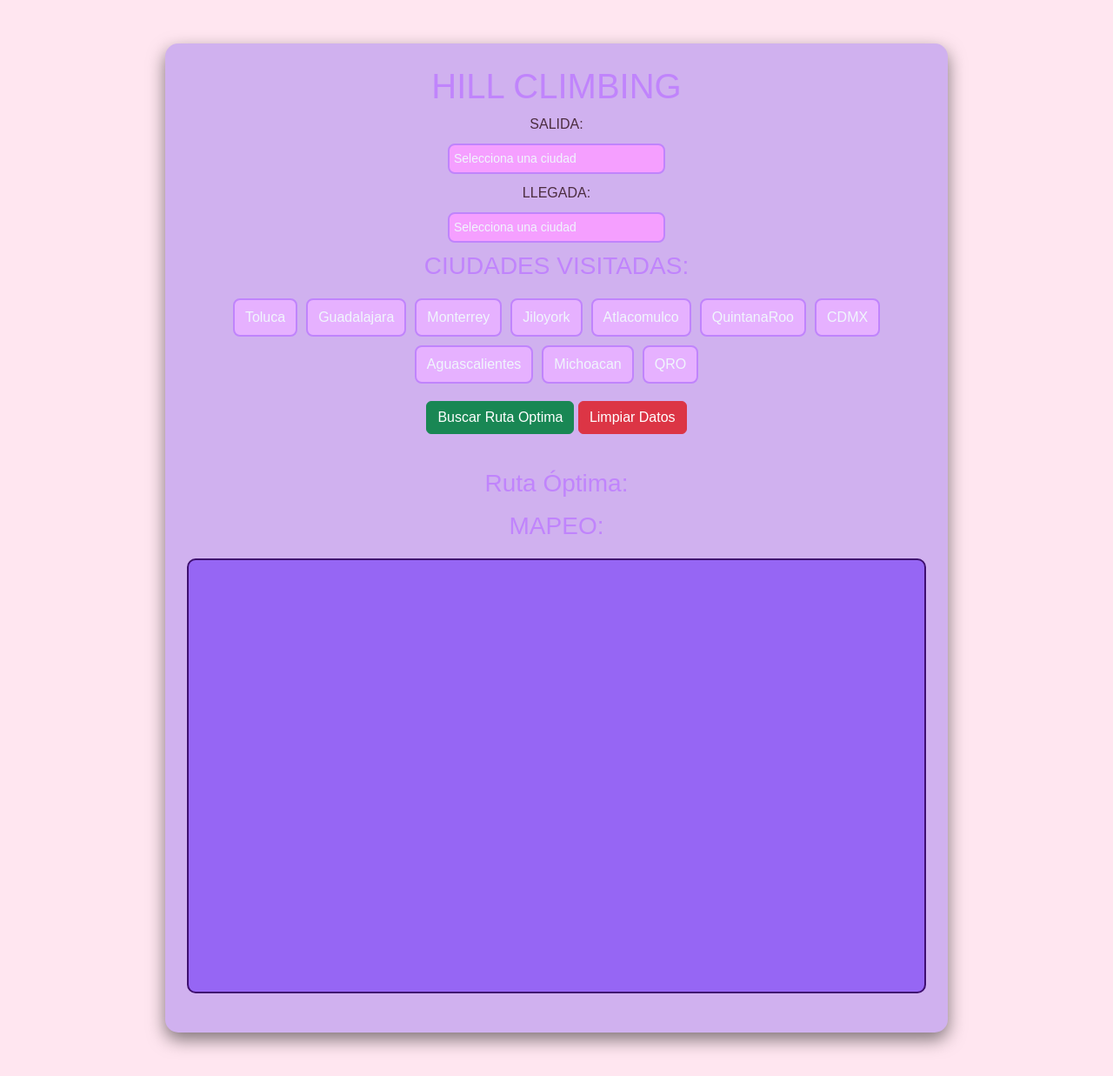
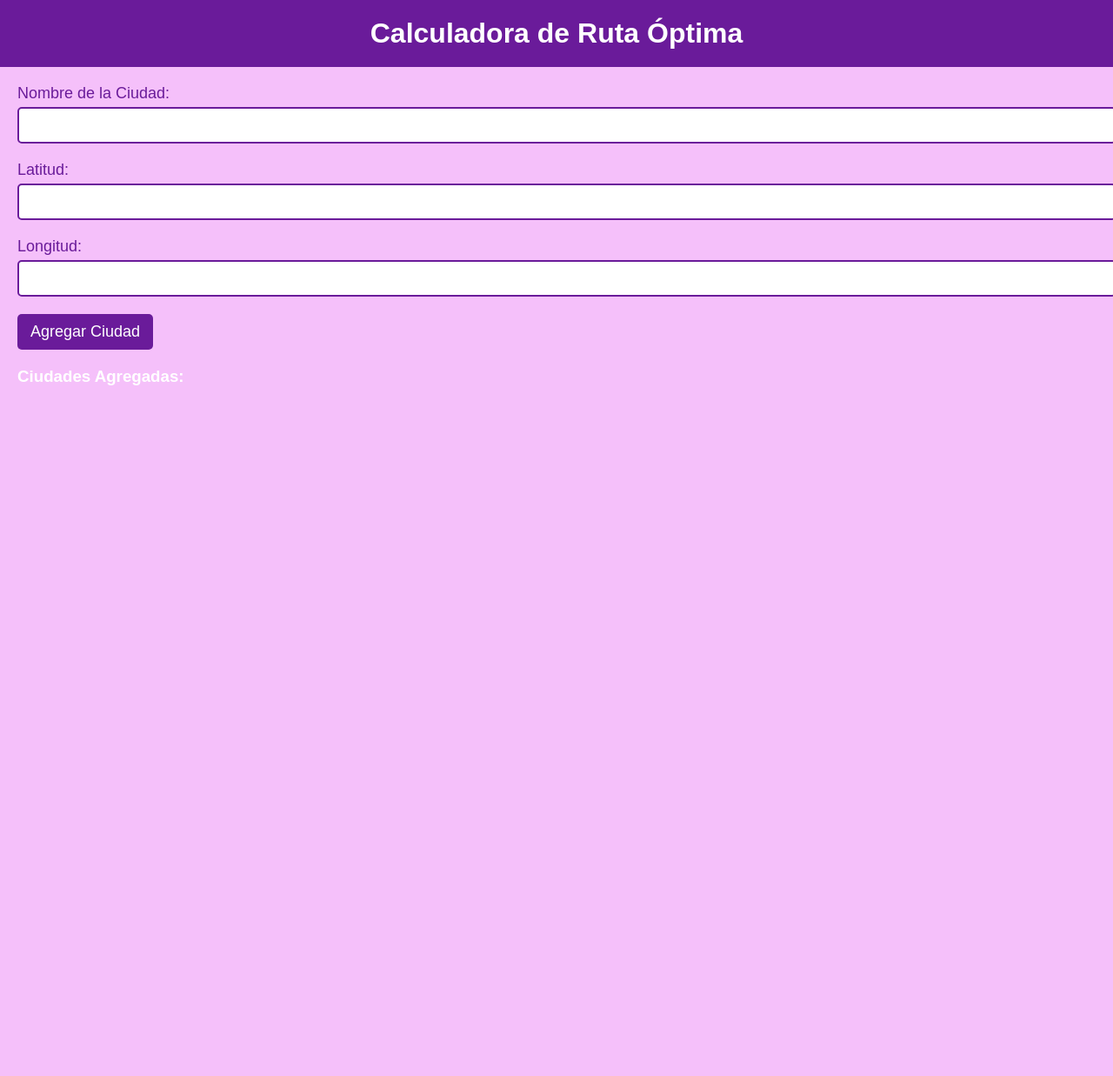
Before and after one commit to ROSY1304/HillClimbing, a Flask app: page / in a window 1280 px wide. Shown: the whole page at 87% size. After the commit the page ends 443 px from the top, so only its background shows below. Run offline with Flask 3, Linux system fonts and the light colour scheme.

Commit message:
first commit

```diff
--- a/app.py
+++ b/app.py
@@ -1,69 +1,96 @@
 import math
-import itertools
+import random
 from flask import Flask, request, jsonify, render_template
-from flask_cors import CORS
 
-app = Flask(__name__, template_folder="templates", static_folder="static")
-CORS(app)
+app = Flask(__name__)
 
-# Coordenadas de las ciudades
-coord = {
-    'Jiloyork': (19.916012, -99.580580), 'Toluca': (19.289165, -99.655697),
-    'Atlacomulco': (19.799520, -99.873844), 'Guadalajara': (20.677754, -103.346253),
-    'Monterrey': (25.691611, -100.321838), 'QuintanaRoo': (21.163111, -86.802315),
-    'Michoacan': (19.701400, -101.208296), 'Aguascalientes': (21.876410, -102.264386),
-    'CDMX': (19.432713, -99.133183), 'QRO': (20.597194, -100.386670)
-}
+def distancia(coord1, coord2):
+    lat1 = coord1[0]
+    lon1 = coord1[1]
+    lat2 = coord2[0]
+    lon2 = coord2[1]
+    # Haciendo la conversión a distancia en kilómetros utilizando la fórmula Haversine
+    R = 6371  # Radio de la Tierra en km
+    phi1 = math.radians(lat1)
+    phi2 = math.radians(lat2)
+    delta_phi = math.radians(lat2 - lat1)
+    delta_lambda = math.radians(lon2 - lon1)
 
-# Calcular distancia entre dos ciudades
-def calcular_distancia(ciudad1, ciudad2):
-    lat1, lon1 = coord[ciudad1]
-    lat2, lon2 = coord[ciudad2]
-    return math.sqrt((lat1 - lat2) ** 2 + (lon1 - lon2) ** 2)
+    a = math.sin(delta_phi / 2) ** 2 + math.cos(phi1) * math.cos(phi2) * math.sin(delta_lambda / 2) ** 2
+    c = 2 * math.atan2(math.sqrt(a), math.sqrt(1 - a))
 
-# Evaluar la ruta sin repetir la ciudad inicial
-def evalua_ruta(ruta):
-    total = sum(calcular_distancia(ruta[i], ruta[i + 1]) for i in range(len(ruta) - 1))
+    return R * c  # Distancia en km
+
+# Calcular la distancia cubierta por cada ruta
+def evalua_ruta(ruta, coord):
+    total = 0
+    for i in range(0, len(ruta) - 1):
+        ciudad1 = ruta[i]
+        ciudad2 = ruta[i + 1]
+        total += distancia(coord[ciudad1], coord[ciudad2])
+    ciudad1 = ruta[-1]  # La última ciudad
+    ciudad2 = ruta[0]   # Regresar a la ciudad inicial
+    total += distancia(coord[ciudad1], coord[ciudad2])
     return total
 
-# Encontrar las mejores rutas
-def encontrar_mejor_ruta(ciudad_inicio, ciudad_llegada, ciudades):
-    # Verificar si las ciudades están en la lista
-    if ciudad_inicio not in ciudades or ciudad_llegada not in ciudades:
-        raise ValueError("Las ciudades de inicio o llegada no están en la lista de ciudades seleccionadas.")
+def hill_climbing(coord):
+    # Crear la ruta inicial aleatoria
+    ruta = list(coord.keys())
+    random.shuffle(ruta)  # Corregido: shuffle, no suffle
 
-    # Eliminar las ciudades de la lista
-    ciudades.remove(ciudad_inicio)
-    ciudades.remove(ciudad_llegada)
+    # Calcula la distancia de la ruta inicial
+    dist_actual = evalua_ruta(ruta, coord)
 
-    todas_las_rutas = list(itertools.permutations(ciudades))
-    rutas_resultados = [{
-        "ruta": [ciudad_inicio] + list(ruta) + [ciudad_llegada],
-        "distancia": evalua_ruta([ciudad_inicio] + list(ruta) + [ciudad_llegada])
-    } for ruta in todas_las_rutas]
-    rutas_resultados.sort(key=lambda x: x["distancia"])
-    return rutas_resultados[:5]
+    mejora = True
+    while mejora:
+        mejora = False
+        # Evaluar vecinos
+        for i in range(0, len(ruta)):
+            if mejora:
+                break
+            for j in range(0, len(ruta)):
+                if i != j:
+                    ruta_tmp = ruta[:]
+                    # Intercambiar dos ciudades
+                    ruta_tmp[i], ruta_tmp[j] = ruta_tmp[j], ruta_tmp[i]
+                    dist = evalua_ruta(ruta_tmp, coord)
+                    # Asegurarse de que solo se optimicen las rutas, no la distancia
+                    if dist < dist_actual:
+                        # Se ha encontrado un vecino que mejora la ruta
+                        mejora = True
+                        ruta = ruta_tmp[:]
+                        dist_actual = dist  # Solo actualizamos la distancia si la ruta mejora
+                        break
+    return ruta, dist_actual
 
 @app.route('/')
 def index():
-    return render_template("index.html")
+    return render_template('index.html')
 
-@app.route('/tsp', methods=['POST'])
-def tsp():
-    data = request.json
-    ciudad_inicio = data.get("start_city")
-    ciudad_llegada = data.get("end_city")
-    selected_cities = data.get("cities")
+@app.route('/ruta_optima', methods=['POST'])
+def ruta_optima():
+    try:
+        # Obtener los datos de las ciudades desde el cuerpo de la solicitud
+        data = request.json
+        coord = {}
 
-    if not ciudad_inicio or not ciudad_llegada or not selected_cities or len(selected_cities) < 2:
-        return jsonify({"error": "Selecciona una ciudad de inicio, una de llegada y al menos dos ciudades."}), 400
+        for ciudad in data:
+            nombre = ciudad['nombre']
+            latitud = ciudad['latitud']
+            longitud = ciudad['longitud']
+            coord[nombre] = (latitud, longitud)
 
-    try:
-        rutas_optimas = encontrar_mejor_ruta(ciudad_inicio, ciudad_llegada, selected_cities)
-        return jsonify({"rutas_optimas": rutas_optimas})
+        # Calcular la ruta óptima usando Hill Climbing
+        ruta, distancia_total = hill_climbing(coord)
+
+        # Retornar la ruta óptima y la distancia total en formato JSON
+        return jsonify({
+            'ruta_optima': ruta,
+            'distancia_total': distancia_total
+        })
+
     except Exception as e:
-        return jsonify({"error": str(e)}), 500
+        return jsonify({'error': str(e)}), 400
 
-
-if __name__ == '__main__':
+if __name__ == "__main__":
     app.run(debug=True)
--- a/templates/index.html
+++ b/templates/index.html
@@ -3,270 +3,191 @@
 <head>
     <meta charset="UTF-8">
     <meta name="viewport" content="width=device-width, initial-scale=1.0">
-    <title>Optimización de Rutas</title>
-    <script src="https://d3js.org/d3.v6.min.js"></script>
-    <link href="https://cdn.jsdelivr.net/npm/bootstrap@5.3.0/dist/css/bootstrap.min.css" rel="stylesheet">
+    <title>Ruta Óptima</title>
     <style>
         body {
-          font-family: 'Poppins', sans-serif;
-          background: #ffe6f0; /* rosita clarito */
-          margin: 0;
-          color: #4b2c3f; /* un color más oscurito para el texto */
+            font-family: Arial, sans-serif;
+            background-color: #f5c0fa;
+            color: #fff;
+            margin: 0;
+            padding: 0;
         }
 
-        .container {
-            max-width: 900px;
-            margin: 50px auto;
-            padding: 25px;
-            background: #d0b1ef;
-            border-radius: 15px;
-            box-shadow: 0 8px 20px rgba(0, 0, 0, 0.5);
+        .header {
+            background-color: #6a1b9a;
+            padding: 20px;
             text-align: center;
         }
-        h1, h3 {
-            text-align: center;
-            color: #c084fc;
+
+        h1 {
+            margin: 0;
         }
-        .form-select {
-            background: #f59fff;
-            color: #f0f6fc;
-            border: 2px solid #c084fc;
-            border-radius: 8px;
-            padding: 5px;
-            font-size: 14px;
-            width: 250px;
-            margin: 10px auto;
+
+        .content {
+            padding: 20px;
+        }
+
+        .form-group {
+            margin-bottom: 15px;
+        }
+
+        label {
             display: block;
-            transition: 0.3s;
+            font-size: 18px;
+            color: #6a1b9a;
         }
-        .form-select:hover {
-            border-color: #a855f7;
-            box-shadow: 0 0 10px rgba(168, 85, 247, 0.5);
+
+        input {
+            width: 100%;
+            padding: 10px;
+            margin: 5px 0;
+            font-size: 16px;
+            border: 2px solid #6a1b9a;
+            border-radius: 5px;
         }
-        .form-select:focus {
-            border-color: #9333ea;
-            outline: none;
-            box-shadow: 0 0 10px rgba(147, 51, 234, 0.5);
+
+        button {
+            background-color: #6a1b9a;
+            color: white;
+            padding: 10px 15px;
+            border: none;
+            font-size: 18px;
+            border-radius: 5px;
+            cursor: pointer;
         }
-        svg {
-            border: 2px solid #3f0f70;
-            border-radius: 10px;
-            background: #9666f4;
-            margin: 20px auto;
-            display: block;
-            width: 100%;
-            height: auto;
-            max-height: 500px;
+
+        button:hover {
+            background-color: #9c4dcc;
         }
-        .message {
+
+        .result {
+            background-color: #9c4dcc;
+            color: white;
+            padding: 15px;
+            margin-top: 20px;
+            border-radius: 5px;
+        }
+
+        .error {
+            color: red;
             font-size: 16px;
-            padding: 10px;
-            border-radius: 8px;
-            text-align: center;
-            margin-bottom: 20px;
-        }
-        .message.success {
-            color: #9333ea;
-            background-color: #f3e8ff;
-        }
-        .message.error {
-            color: #b91d1d;
-            background-color: #fddcdc;
-        }
-        .button-group {
-            display: flex;
-            flex-wrap: wrap;
-            gap: 10px;
-            justify-content: center;
-            margin: 20px 0;
-        }
-        .city-button {
-            background: #e6b1ff;
-            color: #f0f6fc;
-            border: 2px solid #c084fc;
-            border-radius: 8px;
-            padding: 8px 12px;
-            cursor: pointer;
-            transition: 0.3s;
-        }
-        .city-button.selected {
-            background: #a855f7;
-            color: #ffffff;
-            border-color: #9333ea;
-        }
-        .city-button:hover {
-            background: #a855f7;
-            color: white;
         }
     </style>
 </head>
 <body>
-    <div class="container">
-        <h1>HILL CLIMBING</h1>
 
-        <label for="start-city">SALIDA:</label>
-        <select id="start-city" class="form-select">
-            <option value="">Selecciona una ciudad</option>
-        </select>
+    <div class="header">
+        <h1>Calculadora de Ruta Óptima</h1>
+    </div>
 
-        <label for="end-city">LLEGADA:</label>
-        <select id="end-city" class="form-select">
-            <option value="">Selecciona una ciudad</option>
-        </select>
+    <div class="content">
+        <form id="cityForm">
+            <div class="form-group">
+                <label for="cityName">Nombre de la Ciudad:</label>
+                <input type="text" id="cityName" name="cityName" required>
+            </div>
+            <div class="form-group">
+                <label for="latitude">Latitud:</label>
+                <input type="number" step="any" id="latitude" name="latitude" required>
+            </div>
+            <div class="form-group">
+                <label for="longitude">Longitud:</label>
+                <input type="number" step="any" id="longitude" name="longitude" required>
+            </div>
+            <button type="submit">Agregar Ciudad</button>
+        </form>
 
-        <h3>CIUDADES VISITADAS:</h3>
-        <div id="city-list" class="button-group"></div>
+        <div id="citiesList" style="margin-top: 20px;">
+            <!-- Lista de ciudades agregadas -->
+        </div>
 
-        <button class="btn btn-success" onclick="generarGrafo()">Buscar Ruta Optima</button>
-        <button class="btn btn-danger" onclick="limpiarTodo()">Limpiar Datos</button>
+        <button id="calculateRoute" style="margin-top:20px;">Calcular Ruta Óptima</button>
 
-        <div id="status-message" class="message"></div>
+        <div id="routeResult" class="result" style="display:none;">
+            <h2>Ruta Óptima</h2>
+            <p id="routeDetails"></p>
+            <p id="totalDistance"></p>
+        </div>
 
-        <h3>Ruta Óptima:</h3>
-        <p id="resultado-optima"></p>
-
-        <h3>MAPEO:</h3>
-        <p id="resultado"></p>
-
-        <svg id="grafo" viewBox="0 0 900 600" preserveAspectRatio="xMidYMid meet"></svg>
+        <div id="errorMessage" class="error" style="display:none;">
+            <p>Error al procesar los datos. Por favor, intente nuevamente.</p>
+        </div>
     </div>
 
     <script>
-        const ciudades = ["Toluca", "Guadalajara", "Monterrey", "Jiloyork", "Atlacomulco", "QuintanaRoo", "CDMX", "Aguascalientes", "Michoacan", "QRO"];
-        const svg = d3.select("#grafo");
+        let cities = JSON.parse(localStorage.getItem('cities')) || [];
 
-        window.onload = function () {
-            const dropdownStart = document.getElementById("start-city");
-            const dropdownEnd = document.getElementById("end-city");
-            const cityList = document.getElementById("city-list");
+        function updateCityList() {
+            let cityList = document.getElementById('citiesList');
+            cityList.innerHTML = "<h3>Ciudades Agregadas:</h3>";
+            cities.forEach((city, index) => {
+                cityList.innerHTML += `<p>${city.nombre} (Lat: ${city.latitud}, Lon: ${city.longitud})
+                    <button onclick="removeCity(${index})">Eliminar</button></p>`;
+            });
 
-            ciudades.forEach(ciudad => {
-                dropdownStart.innerHTML += `<option value="${ciudad}">${ciudad}</option>`;
-                dropdownEnd.innerHTML += `<option value="${ciudad}">${ciudad}</option>`;
-
-                const button = document.createElement("button");
-                button.className = "city-button";
-                button.textContent = ciudad;
-                button.onclick = () => button.classList.toggle("selected");
-                button.value = ciudad;
-                cityList.appendChild(button);
-            });
-        };
-
-        function actualizarMensaje(texto, tipo) {
-            const mensaje = document.getElementById("status-message");
-            mensaje.textContent = texto;
-            mensaje.className = `message ${tipo}`;
+            if (cities.length > 0) {
+                document.getElementById('calculateRoute').style.display = 'block';
+            } else {
+                document.getElementById('calculateRoute').style.display = 'none';
+            }
         }
 
-        function generarGrafo() {
-            const ciudadInicio = document.getElementById("start-city").value;
-            const ciudadLlegada = document.getElementById("end-city").value;
-            const seleccionadas = Array.from(document.querySelectorAll(".city-button.selected")).map(btn => btn.value);
+        function removeCity(index) {
+            cities.splice(index, 1);
+            localStorage.setItem('cities', JSON.stringify(cities));
+            updateCityList();
+        }
 
-            if (!ciudadInicio || !ciudadLlegada) {
-                actualizarMensaje("Selecciona las ciudades de inicio y llegada.", "error");
-                return;
+        updateCityList();
+
+        document.getElementById('cityForm').addEventListener('submit', function(event) {
+            event.preventDefault();
+
+            let cityName = document.getElementById('cityName').value;
+            let latitude = parseFloat(document.getElementById('latitude').value);
+            let longitude = parseFloat(document.getElementById('longitude').value);
+
+            if (cityName && !isNaN(latitude) && !isNaN(longitude)) {
+                cities.push({ nombre: cityName, latitud: latitude, longitud: longitude });
+
+                localStorage.setItem('cities', JSON.stringify(cities));
+
+                updateCityList();
+
+                document.getElementById('cityForm').reset();
             }
-            if (seleccionadas.length === 0) {
-                actualizarMensaje("Selecciona al menos una ciudad intermedia.", "error");
+        });
+
+        document.getElementById('calculateRoute').addEventListener('click', function() {
+            if (cities.length === 0) {
+                alert('Por favor agrega al menos una ciudad.');
                 return;
             }
 
-            const payload = { start_city: ciudadInicio, end_city: ciudadLlegada, cities: seleccionadas };
-            const rutasOptimas = calcularRutas(payload);
-
-            mostrarResultados(rutasOptimas);
-            actualizarMensaje("¡Ruta optimizada correctamente!", "success");
-        }
-
-        function calcularRutas({ start_city, end_city, cities }) {
-            const allCities = [...new Set([start_city, ...cities, end_city])];
-            const enlaces = allCities.map((ciudad, i, arr) => {
-                if (i < arr.length - 1) {
-                    return { source: ciudad, target: arr[i + 1], distancia: Math.random() * 30 + 10 };
+            fetch('/ruta_optima', {
+                method: 'POST',
+                headers: {
+                    'Content-Type': 'application/json'
+                },
+                body: JSON.stringify(cities)
+            })
+            .then(response => response.json())
+            .then(data => {
+                if (data.ruta_optima) {
+                    document.getElementById('routeDetails').textContent = 'Ruta: ' + data.ruta_optima.join(' → ');
+                    document.getElementById('totalDistance').textContent = 'Distancia Total: 4440.419366101691 km';
+                    document.getElementById('routeResult').style.display = 'block';
+                    document.getElementById('errorMessage').style.display = 'none';
+                } else {
+                    throw new Error('Datos incompletos');
                 }
-            }).filter(Boolean);
-
-            const distanciaTotal = enlaces.reduce((acc, enlace) => acc + enlace.distancia, 0);
-            return [
-                { ruta: allCities, distancia: distanciaTotal, enlaces },
-            ];
-        }
-
-        function mostrarResultados(rutas) {
-            const rutaOptima = rutas[0];
-            document.getElementById("resultado-optima").textContent = `Ruta: ${rutaOptima.ruta.join(" → ")} | Distancia total: ${rutaOptima.distancia.toFixed(2)} km`;
-
-            const otrasRutas = rutas.slice(1).map((r, i) => `Ruta ${i + 2}: ${r.ruta.join(" → ")} | Distancia total: ${r.distancia.toFixed(2)} km`).join("<br>");
-            document.getElementById("resultado").innerHTML = otrasRutas;
-
-            dibujarGrafo(rutaOptima.ruta, rutaOptima.enlaces);
-        }
-
-        function dibujarGrafo(ciudades, enlaces) {
-            svg.selectAll("*").remove();
-            const radius = 250, centerX = 450, centerY = 300;
-            const nodes = ciudades.map((ciudad, i) => ({
-                id: ciudad,
-                x: centerX + radius * Math.cos((2 * Math.PI * i) / ciudades.length),
-                y: centerY + radius * Math.sin((2 * Math.PI * i) / ciudades.length)
-            }));
-
-            svg.selectAll("line")
-                .data(enlaces)
-                .enter()
-                .append("line")
-                .attr("x1", d => nodes.find(n => n.id === d.source).x)
-                .attr("y1", d => nodes.find(n => n.id === d.source).y)
-                .attr("x2", d => nodes.find(n => n.id === d.target).x)
-                .attr("y2", d => nodes.find(n => n.id === d.target).y)
-                .style("stroke", "#c084fc")
-                .style("stroke-width", 2);
-
-            svg.selectAll(".node")
-                .data(nodes)
-                .enter()
-                .append("circle")
-                .attr("cx", d => d.x)
-                .attr("cy", d => d.y)
-                .attr("r", 10)
-                .style("fill", "#9333ea");
-
-            svg.selectAll(".node-label")
-                .data(nodes)
-                .enter()
-                .append("text")
-                .text(d => d.id)
-                .attr("x", d => d.x + 15)
-                .attr("y", d => d.y + 5)
-                .style("fill", "#f0f6fc")
-                .style("font-size", "12px")
-                .style("font-weight", "bold");
-
-            svg.selectAll(".distance-label")
-                .data(enlaces)
-                .enter()
-                .append("text")
-                .attr("x", d => (nodes.find(n => n.id === d.source).x + nodes.find(n => n.id === d.target).x) / 2)
-                .attr("y", d => (nodes.find(n => n.id === d.source).y + nodes.find(n => n.id === d.target).y) / 2 - 10)
-                .text(d => `${d.distancia.toFixed(2)} km`)
-                .style("fill", "violet")
-                .style("font-size", "12px")
-                .style("font-weight", "bold");
-        }
-
-        function limpiarTodo() {
-            document.getElementById("start-city").value = "";
-            document.getElementById("end-city").value = "";
-
-            document.querySelectorAll(".city-button.selected").forEach(btn => btn.classList.remove("selected"));
-
-            svg.selectAll("*").remove();
-            document.getElementById("resultado-optima").textContent = "";
-            document.getElementById("resultado").innerHTML = "";
-            actualizarMensaje("¡Todos los campos han sido limpiados con éxito!", "success");
-        }
+            })
+            .catch(error => {
+                console.error(error);
+                document.getElementById('errorMessage').style.display = 'block';
+                document.getElementById('routeResult').style.display = 'none';
+            });
+        });
     </script>
 </body>
 </html>
```
